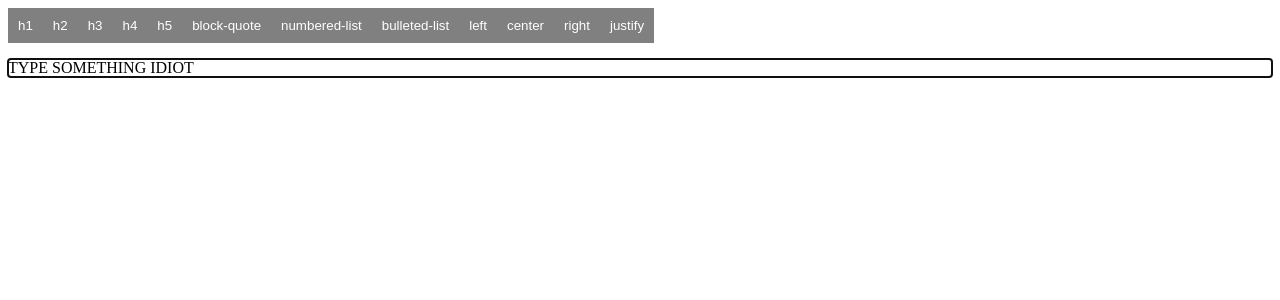
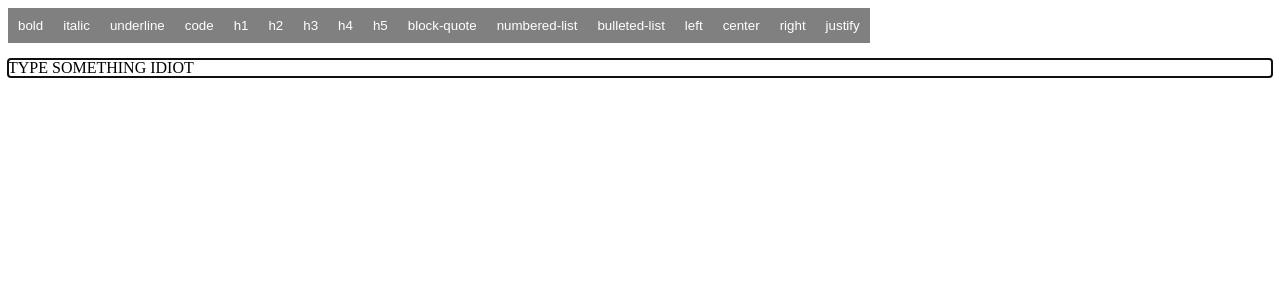
Before and after one commit to kdiab/jotor, a React (Vite) app: page / in a window 1280 px wide. Shown: the top 300 px of the page. Built offline with nearby package versions, Linux system fonts and the light colour scheme.

Commit message:
Added mark buttons

```diff
--- a/src/components/Miv.jsx
+++ b/src/components/Miv.jsx
@@ -79,13 +79,25 @@ const Blocks = ({ attributes, children, element }) => {
   }
 };
 
-const Leaf = (props) => {
-  return (
-    <span {...props.attributes} style={{ fontWeight: props.leaf.bold ? 'bold' : 'normal' }}>
-      {props.children}
-    </span>
-  );
-};
+const Leaf = ({ attributes, children, leaf }) => {
+  if (leaf.bold) {
+    children = <strong>{children}</strong>
+  }
+
+  if (leaf.code) {
+    children = <code>{children}</code>
+  }
+
+  if (leaf.italic) {
+    children = <em>{children}</em>
+  }
+
+  if (leaf.underline) {
+    children = <u>{children}</u>
+  }
+
+  return <span {...attributes}>{children}</span>
+}
 
 const isBlockActive = (editor, format, blockType = 'type') => {
   const { selection } = editor;
@@ -175,6 +187,28 @@ const BlockButton = ({ format }) => {
   );
 };
 
+const MarkButton = ({ format }) => {
+  const editor = useSlate();
+  const isActive = isMarkActive(editor, format);
+  return (
+    <button
+      style={{
+        backgroundColor: isActive ? 'blue' : 'gray',
+        color: 'white',
+        border: 'none',
+        padding: '10px',
+        cursor: 'pointer',
+      }}
+      onMouseDown={(e) => {
+        e.preventDefault();
+        toggleMark(editor, format);
+      }}
+    >
+      {format}
+    </button>
+  );
+};
+
 const renderElement = (props) => {
   return <Blocks {...props} />;
 };
@@ -206,6 +240,10 @@ const Miv = () => {
         }
       }}
     >
+      <MarkButton format="bold" />
+      <MarkButton format="italic" />
+      <MarkButton format="underline" />
+      <MarkButton format="code" />
       <BlockButton format="h1" />
       <BlockButton format="h2" />
       <BlockButton format="h3" />
```
